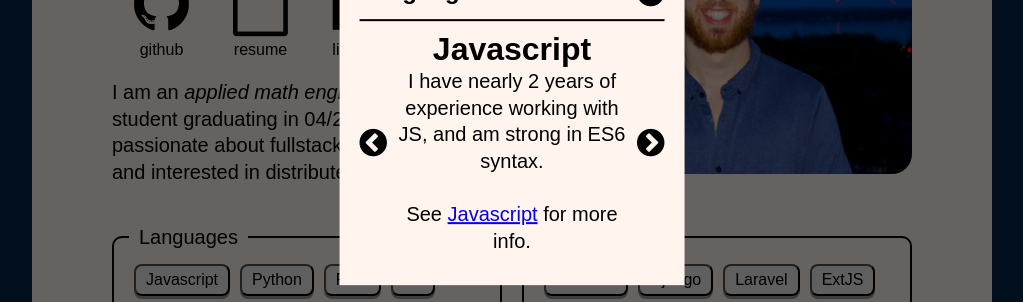
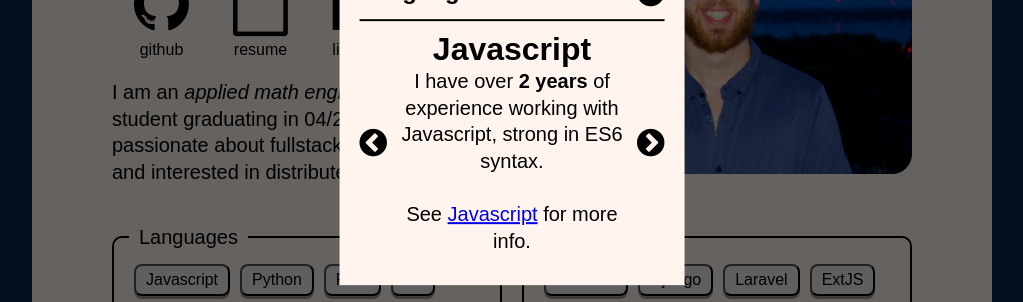
Before and after one commit to edan-parker/personal-site, a React (Create React App) app: page / in a window 1280 px wide. Both pictures are taken after a click on the button "Javascript". Shown: the part 279-581 px from the top of the page, without its empty margins (128-1151 px from the left). Built offline with nearby package versions, Linux system fonts and the light colour scheme.

Commit message:
Updated skills data

```diff
--- a/package.json
+++ b/package.json
@@ -17,7 +17,7 @@
     "font-awesome": "^4.7.0",
     "gh-pages": "^3.2.3",
     "html-react-parser": "^1.2.8",
-    "node-sass": "^6.0.1",
+    "node-sass": "4.14.1",
     "react": "^17.0.2",
     "react-dom": "^17.0.2",
     "react-responsive": "^9.0.0-beta.3",
--- a/src/common/data/skillsData.json
+++ b/src/common/data/skillsData.json
@@ -4,22 +4,22 @@
     "data": [
       {
         "name": "Javascript",
-        "description": "I have nearly 2 years of experience working with JS, and am strong in ES6 syntax.",
+        "description": "I have over <b>2 years</b> of experience working with Javascript, strong in ES6 syntax.",
         "moreInfo": "<a href='https://developer.mozilla.org/en-US/docs/Web/JavaScript'>Javascript</a>"
       },
       {
         "name": "Python",
-        "description": "I am solid in Python, have been using it for server-side code at my Wave coop, as well as in interview prep",
+        "description": "I have <b>4 months</b> professional experience in Python it for server-side code at my Wave coop, and around 1 year casual experience using it for interviews and interview prep",
         "moreInfo": "<a href='https://www.python.org/'>Python</a>"
       },
       {
         "name": "PHP",
-        "description": "I have used server side PHP and in Wordpress customization. It's a nice language and I enjoy working with it.",
+        "description": "I have <b>1.5 years</b> experience with server side PHP and in Wordpress applications.",
         "moreInfo": "<a href='https://www.php.net/'>PHP</a>"
       },
       {
         "name": "C#",
-        "description": "I group C# and Java in the same OOP bucket. I grew up learning these languages and they'll always have my heart, but I am a bit rusty with them.",
+        "description": "I have <b>4 months</b> experience using C#, and over 2 years experience using Java. I mention Java because they are very similar languages with a ton of crossover",
         "moreInfo": "<a href='https://docs.microsoft.com/en-us/dotnet/csharp/'>C#</a>"
       }
     ]
@@ -29,22 +29,22 @@
     "data": [
       {
         "name": "ReactJS",
-        "description": "I have been using ReactJS for a few months but feel that I have a really good grasp. I've used functional components with hooks, and have watched lots of talks about how it renders internally, to gain a deeper understanding.",
+        "description": "I have been using ReactJS for <b>4 months</b>, and have quickly ramped up to writing production quality frontend",
         "moreInfo": "<a href='https://reactjs.org/'>ReactJS</a>"
       },
       {
         "name": "Django",
-        "description": "I've used Django for server-side logic at my Wave coop. Using typed Python 3.X, I really have come to respect it as a versatile backend framework. We used the CQRS event sourcing pattern, which I'm a big fan of.",
+        "description": "I've used Django for server-side logic at my Wave coop for <b>4 months</b>. We used the CQRS event sourcing pattern, so my background revolves around that architecture.",
         "moreInfo": "<a href='https://www.djangoproject.com/'>Django</a>"
       },
       {
         "name": "Laravel",
-        "description": "I worked with Laravel and PropelORM at my Calian coop, and got quite solid with this. PHP is a multi-purpose language that is powerful when weilded correctly in this environment.",
+        "description": "I worked with Laravel and PropelORM at my Calian coop for <b>1 year</b>.",
         "moreInfo": "<a href='https://laravel.com/'>Laravel</a>"
       },
       {
         "name": "ExtJS",
-        "description": "ExtJS is a lesser known frontend framework that I used at my Calian coop. It uses MVC architecture, which may not be cutting edge anymore, but still taught me important patterns and optimizations.",
+        "description": "ExtJS is a frontend framework that I used at my Calian coop for <b>1 year</b>. It uses MVC architecture which taught me important design patterns and optimizations.",
         "moreInfo": "<a href='https://www.sencha.com/products/extjs/'>ExtJS</a>"
       }
     ]
@@ -54,22 +54,22 @@
     "data": [
       {
         "name": "REST",
-        "description": "I am quite experienced with REST. I've had the opportunity to dig deep into the networking, exploring batching and optimizations.",
+        "description": "I am quite experienced with REST, using it for over <b>2 years</b>. I've had the opportunity to dig deep into the networking aspects, exploring batching and optimizations.",
         "moreInfo": "<a href='https://en.wikipedia.org/wiki/Representational_state_transfer'>REST</a>"
       },
       {
         "name": "GraphQL",
-        "description": "GraphQL is really cool and I've gotten to use it a bunch. I've written resolvers for queries, and defined schema as well as tests.",
+        "description": "I have <b>4 months</b> of experience withGraphQL. I've written resolvers for queries, and defined schema as well as tests.",
         "moreInfo": "<a href='https://graphql.org/'>GraphQL</a>"
       },
       {
         "name": "gRPC",
-        "description": "gRPC is a super neat way method of data exchange that I've gotten to use during my time at Wave. It gives predictable results and nice standardizations.",
+        "description": "gRPC is a method of data exchange that I've gotten to use during my time at Wave, gaining <b>4 months</b> experience.",
         "moreInfo": "<a href='https://grpc.io/'>gRPC</a>"
       },
       {
         "name": "Protobuf",
-        "description": "Using gRPC necessitates pb, so I've gotten the opportunity to define plenty of messages, mappers and transformers.",
+        "description": "Using gRPC necessitates pb, and using it for <b>4 months</b>, I've gotten the opportunity to define plenty of messages, mappers and transformers.",
         "moreInfo": "<a href='https://developers.google.com/protocol-buffers'>Profobuf</a>"
       }
     ]
@@ -79,22 +79,22 @@
     "data": [
       {
         "name": "Docker",
-        "description": "I've used Docker to create my own microservices, as well as manage orchestration of an ecosystem of services with docker-compose.",
+        "description": "I have <b>2 years</b> of experience with Docker. I've used it to create my own microservices, as well as manage orchestration of an ecosystem of services with docker-compose.",
         "moreInfo": "<a href='https://www.docker.com/'>Docker</a>"
       },
       {
         "name": "Logging",
-        "description": "This is newer to me, but I've been able to build out Datadog dashboards, trace bugs with Sentry and debug problems with Sumo Logic.",
+        "description": "I have only <b>2 months</b> experience of using production logging technologies in a meaningful way. I've been able to build out Datadog dashboards, trace bugs with Sentry and debug problems with Sumo Logic.",
         "moreInfo": "<a href='https://www.datadoghq.com/'>Datadog</a>, <a href='https://sentry.io/welcome/'>Sentry</a>, <a href='https://www.sumologic.com/'>Sumo Logic</a>"
       },
       {
         "name": "Testing",
-        "description": "I have spent a lot of time testing different frameworks, be it Jest for React, Pytest for Django, or SenchaTest (built on Jasmine) for ExtJS. ",
+        "description": "I have <b>2 years</b> combined experience with various testing frameworks, be it Jest for React, Pytest for Django, or SenchaTest (built on Jasmine) for ExtJS. ",
         "moreInfo": "<a href='https://jestjs.io/'>Jest</a>, <a href='https://docs.pytest.org/en/6.2.x/'>Pytest</a>, <a href='https://docs.sencha.com/sencha_test/2.2.0/guides/product_overview.html'>Sencha Test</a>"
       },
       {
         "name": "CD/CI",
-        "description": "On the CD front: I've found my way around Jenkins for deploymments, and CircleCI for creating various testing steps in pipelines. I've also used Gitlab CI, which is quite similar to Circle.",
+        "description": "On the CD front: I've used Jenkins for deploymments for <b>4 months</b>, and CircleCI for creating various testing steps in pipelines for <b>4 months</b> as well. I've also used Gitlab CI for <b>1 year</b>, which is quite similar to CircleCI.",
         "moreInfo": "<a href='https://www.jenkins.io/'>Jenkins</a>, <a href='https://circleci.com/'>CircleCI</a>, <a href='https://docs.gitlab.com/ee/ci/'>GitlabCI</a>"
       }
     ]
--- a/src/components/Skills/SkillsFS.tsx
+++ b/src/components/Skills/SkillsFS.tsx
@@ -56,7 +56,7 @@ const SkillsFS = (props: IProps) => {
               <div className={"skills-modal-content"}>
                 <h1>{skill.name}</h1>
                 <span className={"skills-modal-text"}>
-                  {skill.description}
+                  {parse(DOMPurify.sanitize(skill.description))}
                   <br />
                   <br />
                   See {parse(DOMPurify.sanitize(skill.moreInfo))} for more info.
```
Also changed, not shown: 1 other file (tests, documents, lock files or other folders).
